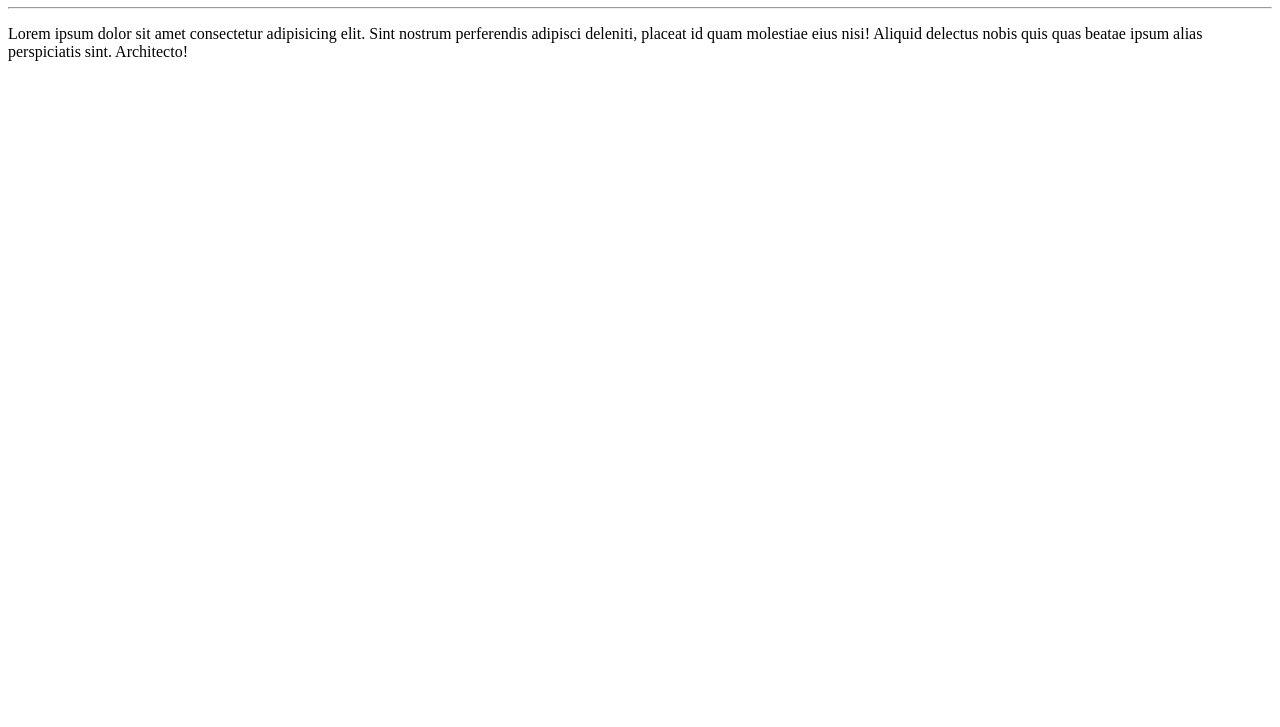
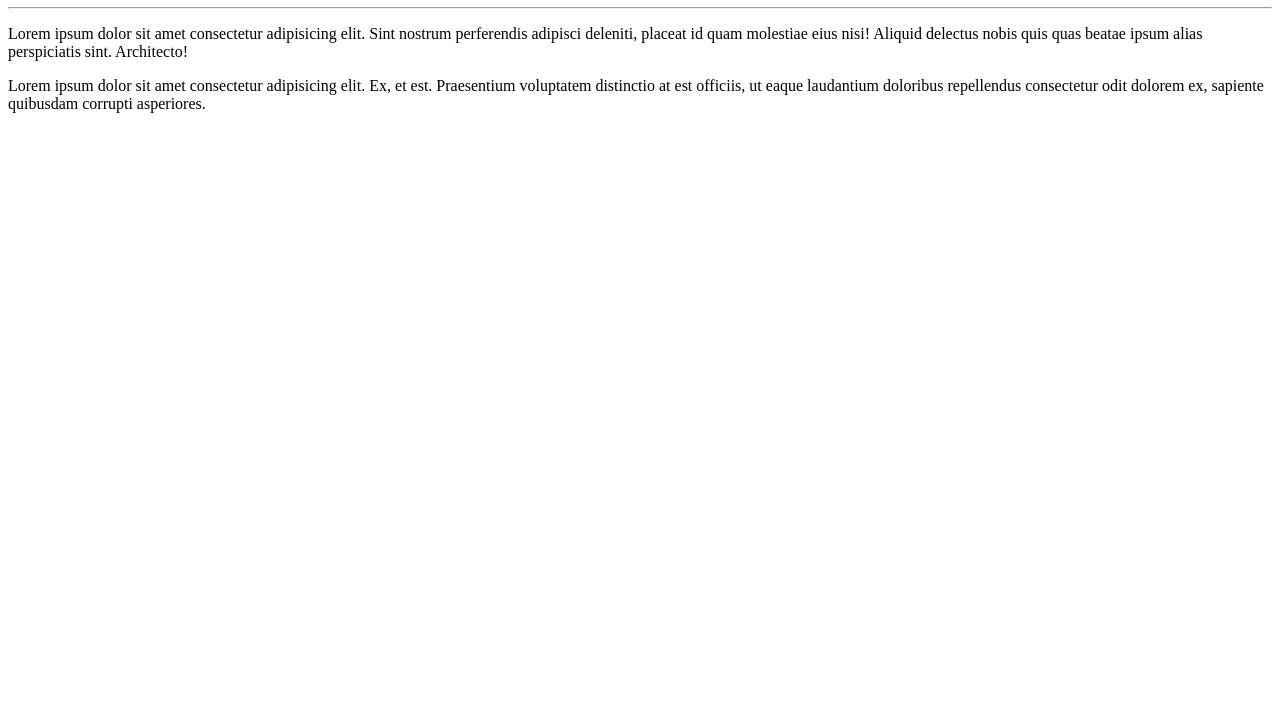
Before and after one commit to isaiasdp/TesteGitHUB, a plain HTML site: page site-exemplo/index.html in a window 1280 px wide. Shown: the part 73-800 px from the top of the page. Drawn offline with Linux system fonts and the light colour scheme.

Commit message:
Adicionei um parágrafo.

```diff
--- a/site-exemplo/index.html
+++ b/site-exemplo/index.html
@@ -10,5 +10,6 @@
     <h1>Olá, Mundo!</h1>
     <hr>
     <p>Lorem ipsum dolor sit amet consectetur adipisicing elit. Sint nostrum perferendis adipisci deleniti, placeat id quam molestiae eius nisi! Aliquid delectus nobis quis quas beatae ipsum alias perspiciatis sint. Architecto!</p>
+    <p>Lorem ipsum dolor sit amet consectetur adipisicing elit. Ex, et est. Praesentium voluptatem distinctio at est officiis, ut eaque laudantium doloribus repellendus consectetur odit dolorem ex, sapiente quibusdam corrupti asperiores.</p>
 </body>
 </html>
```
